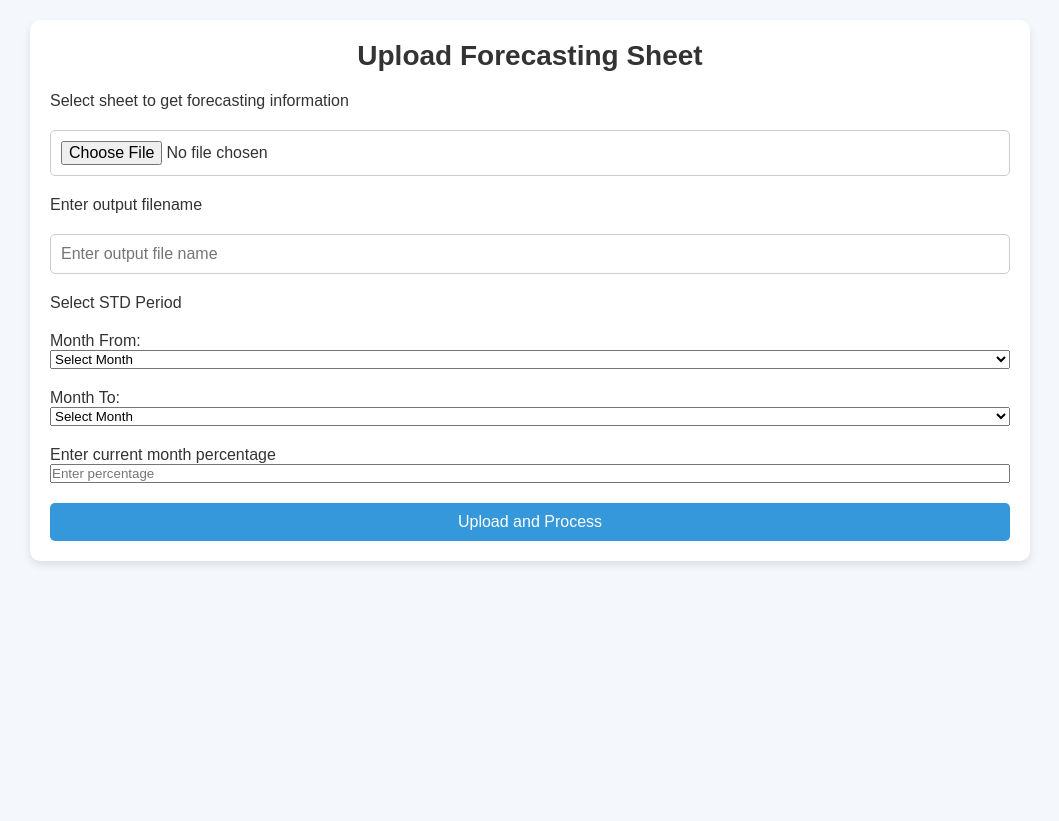
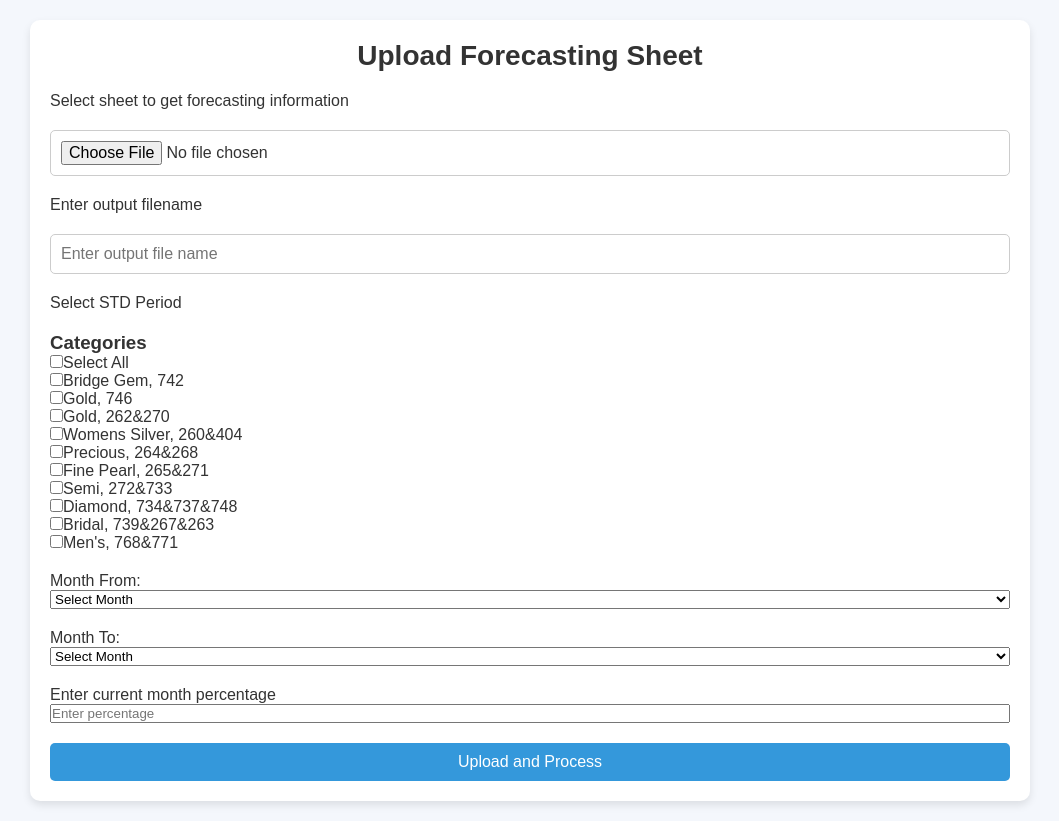
Before and after one commit to EMMUUU28/excel_forecasting, a React (Create React App) app in the folder Frontend/finaldeploy/: page /forecast in a window 1280 px wide. Shown: the whole page, without its empty margins (110-1169 px from the left). Before the commit the page ends 800 px from the top, so only its background shows below. Built offline with nearby package versions, Linux system fonts and the light colour scheme.

Commit message:
categories add

```diff
--- a/Frontend/finaldeploy/src/components/Forecast.jsx
+++ b/Frontend/finaldeploy/src/components/Forecast.jsx
@@ -14,7 +14,39 @@ function FileUpload() {
   const [selectedSheet, setSelectedSheet] = useState("");
   const [loading, setLoading] = useState(false); // Manage loading state
   const [isFileUploaded, setIsFileUploaded] = useState(false);
+  const categoryTuples = [
+    ['Bridge Gem', '742'],
+    ['Gold', '746'],
+    ['Gold', '262&270'],
+    ['Womens Silver', '260&404'],
+    ['Precious', '264&268'],
+    ['Fine Pearl', '265&271'],
+    ['Semi', '272&733'],
+    ['Diamond', '734&737&748'],
+    ['Bridal', '739&267&263'],
+    ["Men's", '768&771']
+];
 
+const [checkedItems, setCheckedItems] = useState(
+  new Array(categoryTuples.length).fill(false)
+);
+const [isSelectAll, setIsSelectAll] = useState(false);
+
+
+  const handleCheckboxChange = (index) => {
+    const updatedCheckedItems = [...checkedItems];
+    updatedCheckedItems[index] = !updatedCheckedItems[index];
+    setCheckedItems(updatedCheckedItems);
+
+    // Update "Select All" state if all items are selected
+    setIsSelectAll(updatedCheckedItems.every((item) => item));
+};
+
+const handleSelectAllChange = () => {
+    const newState = !isSelectAll;
+    setIsSelectAll(newState);
+    setCheckedItems(new Array(categoryTuples.length).fill(newState));
+};
 useEffect(() => {
   if(isFileUploaded){
 
@@ -27,7 +59,6 @@ function FileUpload() {
     .catch((error) => console.error("Error fetching data from API:", error));
   }
 }, [isFileUploaded]);
-
   const handleFileChange = (event) => {
     setFile(event.target.files[0]);
   };
@@ -56,13 +87,21 @@ function FileUpload() {
       return;
     }
 
+    const selectedCategories = categoryTuples
+    .filter((_, index) => checkedItems[index])
+    .map(([name, value]) => ({ name, value }));
+
+  if (selectedCategories.length === 0) {
+    alert("Please select at least one category.");
+    return;
+  }
     const formData = new FormData();
     formData.append("file", file);
     formData.append("output_filename", outputFileName);
     formData.append("month_from", monthFrom);
     formData.append("month_to", monthTo);
     formData.append("percentage", percentage);
-
+    formData.append("categories", JSON.stringify(selectedCategories));
     setLoading(true); // Show loader
 
     try {
@@ -70,6 +109,10 @@ function FileUpload() {
         `${process.env.REACT_APP_API_BASE_URL}/forecast/upload/`,
         formData
       );
+      console.log("FormData Contents:");
+for (let [key, value] of formData.entries()) {
+  console.log(`${key}: ${value}`);
+}
 
       const filePathFromServer = response.data.file_path;
       setDownloadUrl(`${process.env.REACT_APP_API_BASE_URL}${filePathFromServer}`);
@@ -126,6 +169,33 @@ function FileUpload() {
           />
         </div>
         <label htmlFor="">Select STD Period</label>
+
+   {/* categories names */}
+   <div>
+    <h3>Categories</h3>
+    <div>
+        <label>
+            <input
+                type="checkbox"
+                checked={isSelectAll}
+                onChange={handleSelectAllChange}
+            />
+            Select All
+        </label>
+    </div>
+    {categoryTuples.map(([name, value], index) => (
+        <div key={value}>
+            <label>
+                <input
+                    type="checkbox"
+                    checked={checkedItems[index]}
+                    onChange={() => handleCheckboxChange(index)}
+                />
+                {`${name}, ${value}`}
+            </label>
+        </div>
+    ))}
+</div>
 
         <div className="form-group">
           <label htmlFor="monthFrom">Month From:</label>
```
Lines whose indentation alone changed are shown as unchanged.
